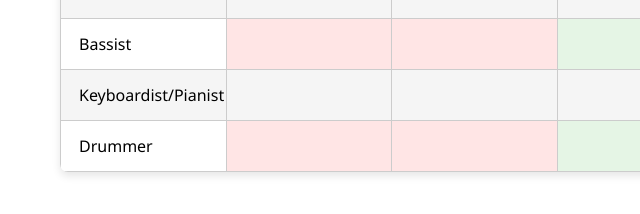
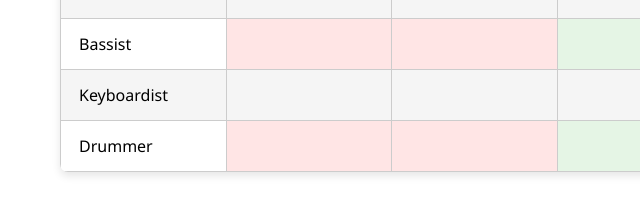
Before and after one commit to NCJYC2025MusicCommittee/NCJYC-2025---Music-Committee-, a plain HTML site: page Team.html in a window 1280 px wide. Shown: the part 436-650 px from the top of the page, 0-640 px from the left. Drawn offline with Linux system fonts and the light colour scheme.

Commit message:
Update Team.html

```diff
--- a/Team.html
+++ b/Team.html
@@ -179,7 +179,7 @@ nav::after {
     <tr><td class="role">Acoustic Guitarist</td><td></td><td></td><td></td><td></td><td></td><td></td></tr>
     <tr><td class="role">Electric Guitarist</td><td></td><td></td><td></td><td></td><td></td><td></td></tr>
     <tr><td class="role">Bassist</td><td></td><td></td><td></td><td></td><td></td><td></td></tr>
-    <tr><td class="role">Keyboardist/Pianist</td><td></td><td></td><td></td><td></td><td></td><td></td></tr>
+    <tr><td class="role">Keyboardist</td><td></td><td></td><td></td><td></td><td></td><td></td></tr>
     <tr><td class="role">Drummer</td><td></td><td></td><td></td><td></td><td></td><td></td></tr>
   </tbody>
 </table>
@@ -192,7 +192,7 @@ nav::after {
     <tr><td class="role">Acoustic Guitarist</td><td>Day 1 Morning: <br> Day 1 Evening: <br> Day 2 Morning: <br> Day 2 Evening: <br> Day 3 Morning: <br> Day 3 Evening:</td></tr>
     <tr><td class="role">Electric Guitarist</td><td>Day 1 Morning: <br> Day 1 Evening: <br> Day 2 Morning: <br> Day 2 Evening: <br> Day 3 Morning: <br> Day 3 Evening:</td></tr>
     <tr><td class="role">Bassist</td><td>Day 1 Morning: <br> Day 1 Evening: <br> Day 2 Morning: <br> Day 2 Evening: <br> Day 3 Morning: <br> Day 3 Evening:</td></tr>
-    <tr><td class="role">Keyboardist/Pianist</td><td>Day 1 Morning: <br> Day 1 Evening: <br> Day 2 Morning: <br> Day 2 Evening: <br> Day 3 Morning: <br> Day 3 Evening:</td></tr>
+    <tr><td class="role">Keyboardist</td><td>Day 1 Morning: <br> Day 1 Evening: <br> Day 2 Morning: <br> Day 2 Evening: <br> Day 3 Morning: <br> Day 3 Evening:</td></tr>
     <tr><td class="role">Drummer</td><td>Day 1 Morning: <br> Day 1 Evening: <br> Day 2 Morning: <br> Day 2 Evening: <br> Day 3 Morning: <br> Day 3 Evening:</td></tr>
   </tbody>
 </table>
```
